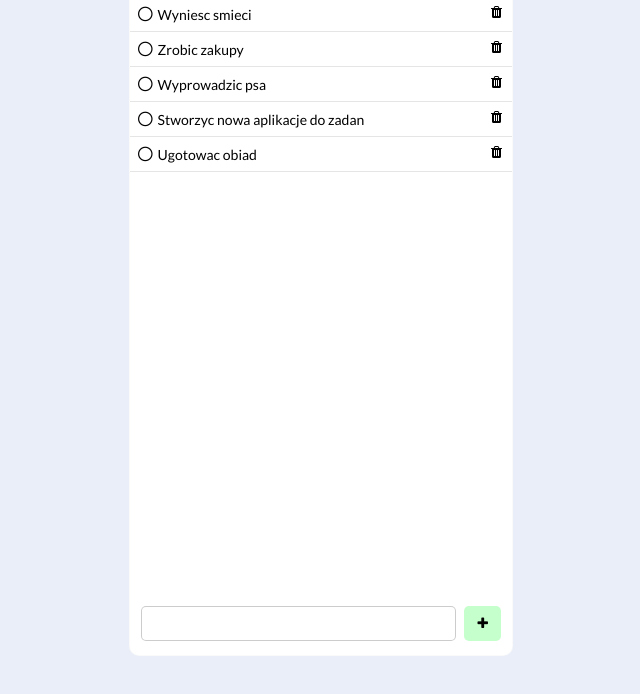
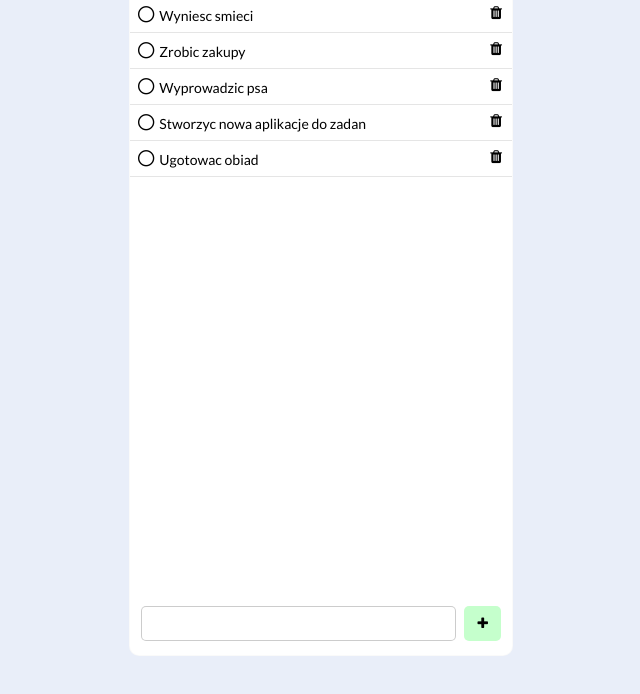
Before and after one commit to marrreg/to-do-list, a plain HTML site: page index.html in a window 1280 px wide. Shown: the part 94-788 px from the top of the page, without its empty margins (319-959 px from the left). Drawn offline with Linux system fonts and the light colour scheme.

Commit message:
Increased the size of icons and texts in the <li>s

```diff
--- a/css/style.css
+++ b/css/style.css
@@ -32,6 +32,7 @@ body {
     right: 0;
     margin-right: 10px;
     cursor: pointer;
+    font-size: 15px;
 }
 
 #list .list-item {
@@ -84,7 +85,7 @@ body {
 
 i.fa.fa-circle-thin, i.fa.fa-check-circle, i.fa.fa-play-circle-o {
     margin-right: 5px;
-    font-size: 17px;
+    font-size: 19px;
 }
 
 .completeButton {
```
